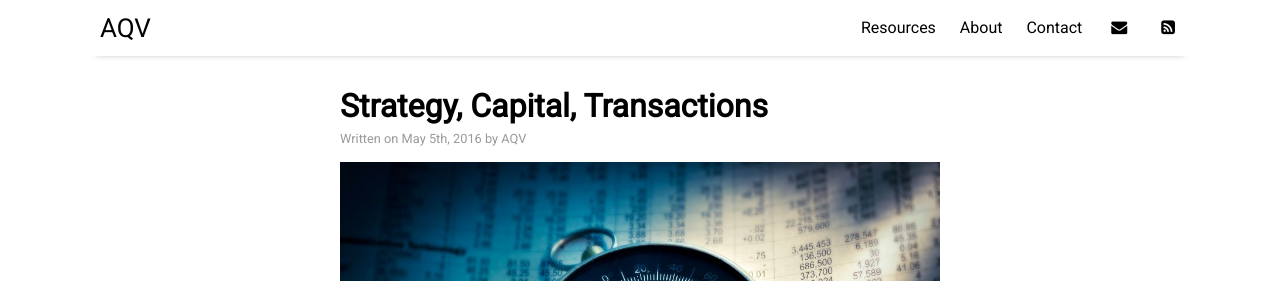
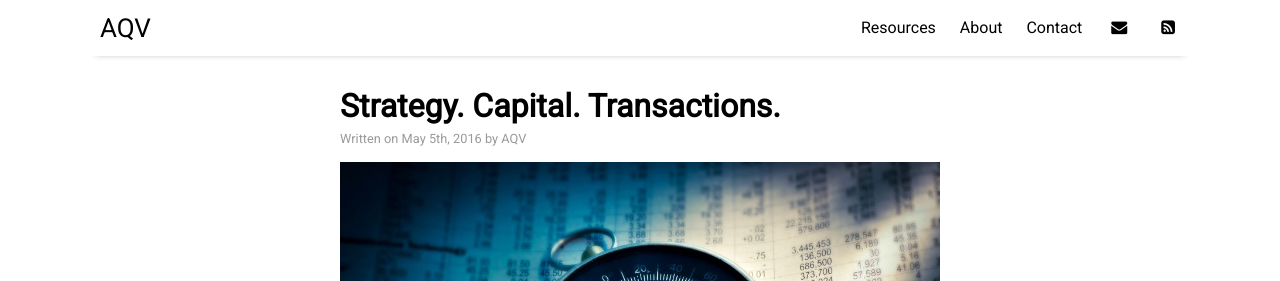
Before and after one commit to aqv-us/aqv-us, a Jekyll site: the page built from _posts/2016-05-05-learning-resources.md, in a window 1280 px wide and 900 px high. Shown: the top 281 px of the window. Built offline with Jekyll 4.4.1, drawn with Linux system fonts in a browser that asks for light colours; nearby versions of some CDN libraries.

```diff
--- a/_posts/2016-05-05-learning-resources.md
+++ b/_posts/2016-05-05-learning-resources.md
@@ -1,6 +1,6 @@
 ---
 layout: post
-title: "Strategy, Capital, Transactions"
+title: "Strategy. Capital. Transactions."
 author: "AQV"
 categories: resources
 tags: [documentation,sample]
```
